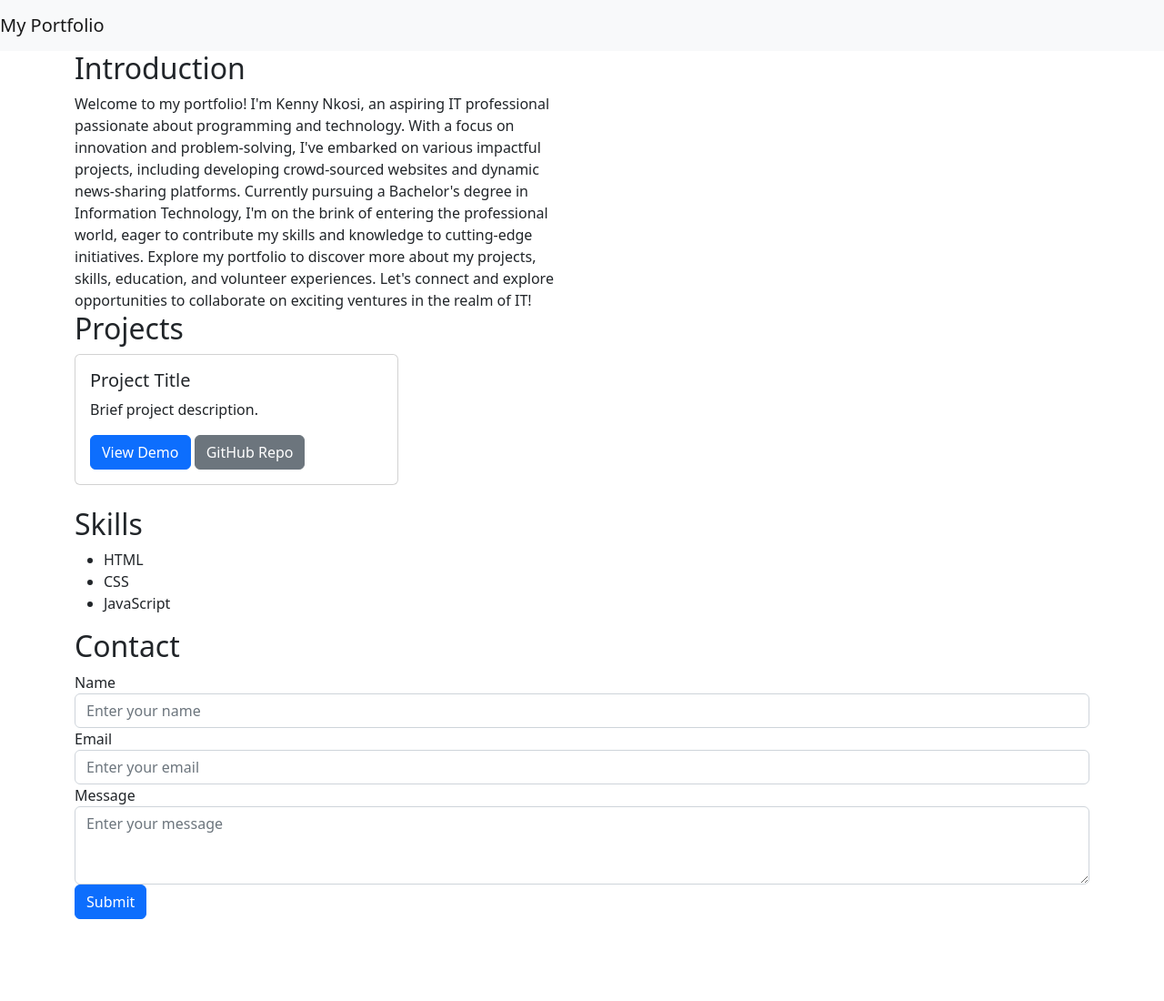
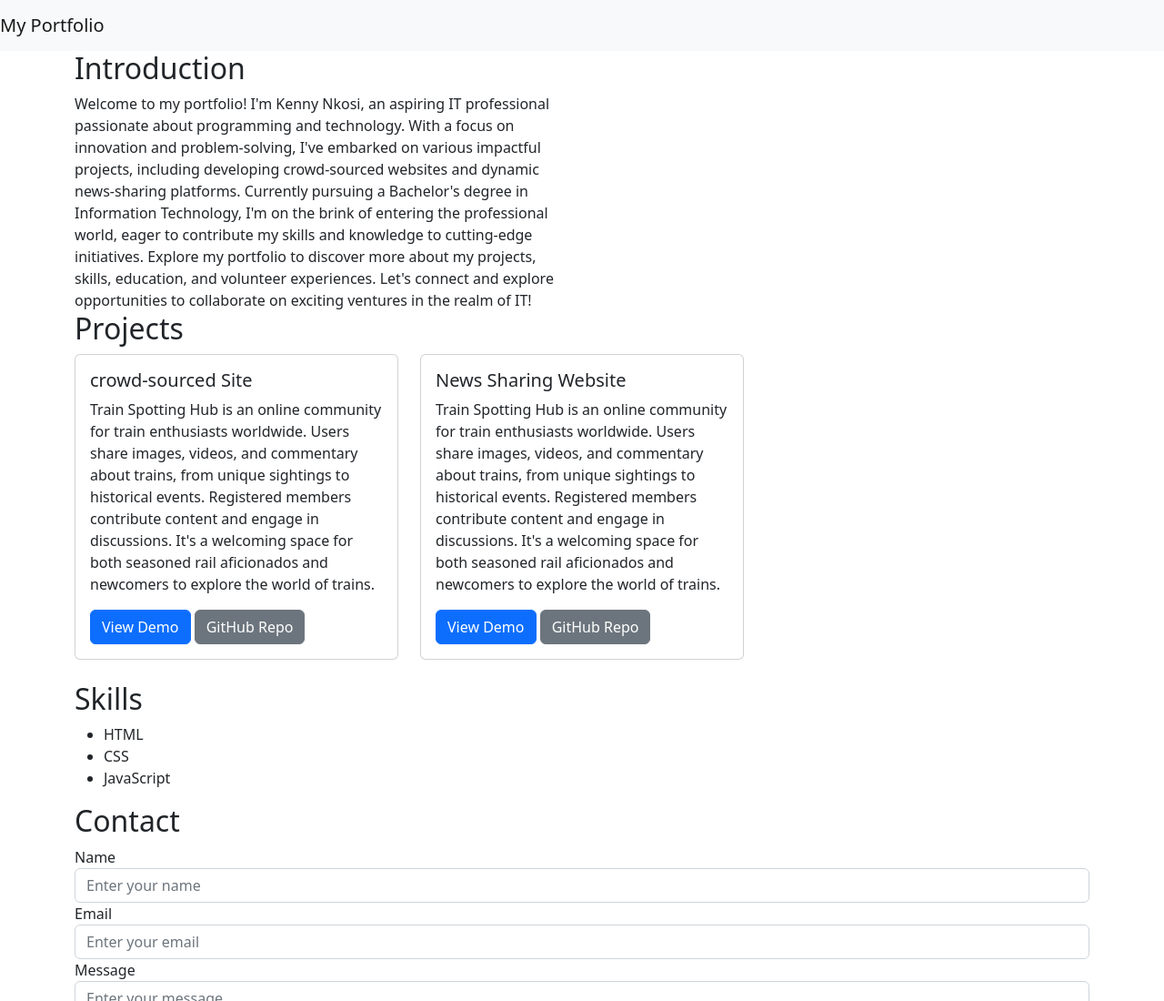
Before and after one commit to Nkosikenny/Portfolio-Website, a plain HTML site: page src/index.html in a window 1280 px wide. Shown: the top 1100 px of the page at 91% size. Before the commit the page ends 1010 px from the top, so only its background shows below. Drawn offline with nearby package versions, Linux system fonts and the light colour scheme.

Commit message:
modified project section

```diff
--- a/src/index.html
+++ b/src/index.html
@@ -1,16 +1,19 @@
 <!DOCTYPE html>
 <html lang="en">
+
 <head>
     <meta charset="UTF-8">
     <meta name="viewport" content="width=device-width, initial-scale=1.0">
     <title>My Portfolio</title>
     <!-- Bootstrap CSS -->
-  <link href="https://cdn.jsdelivr.net/npm/bootstrap@5.2.3/dist/css/bootstrap.min.css" rel="stylesheet" integrity="sha384-rbsA2VBKQhggwzxH7pPCaAqO46MgnOM80zW1RWuH61DGLwZJEdK2Kadq2F9CUG65" crossorigin="anonymous">
+    <link href="https://cdn.jsdelivr.net/npm/bootstrap@5.2.3/dist/css/bootstrap.min.css" rel="stylesheet"
+        integrity="sha384-rbsA2VBKQhggwzxH7pPCaAqO46MgnOM80zW1RWuH61DGLwZJEdK2Kadq2F9CUG65" crossorigin="anonymous">
     <!-- Custom CSS -->
     <style>
         /* Add your custom CSS styles here */
     </style>
 </head>
+
 <body>
 
     <!-- Navigation -->
@@ -25,11 +28,16 @@
         <div class="row">
             <div class="col">
                 <article>
-                Welcome to my portfolio! I'm Kenny Nkosi, an aspiring IT professional passionate about programming and technology.
-                With a focus on innovation and problem-solving, I've embarked on various impactful projects, including developing
-                crowd-sourced websites and dynamic news-sharing platforms. Currently pursuing a Bachelor's degree in Information Technology,
-                I'm on the brink of entering the professional world, eager to contribute my skills and knowledge to cutting-edge initiatives.
-                 Explore my portfolio to discover more about my projects, skills, education, and volunteer experiences.
+                    Welcome to my portfolio! I'm Kenny Nkosi, an aspiring IT professional passionate about programming
+                    and technology.
+                    With a focus on innovation and problem-solving, I've embarked on various impactful projects,
+                    including developing
+                    crowd-sourced websites and dynamic news-sharing platforms. Currently pursuing a Bachelor's degree in
+                    Information Technology,
+                    I'm on the brink of entering the professional world, eager to contribute my skills and knowledge to
+                    cutting-edge initiatives.
+                    Explore my portfolio to discover more about my projects, skills, education, and volunteer
+                    experiences.
                     Let's connect and explore opportunities to collaborate on exciting ventures in the realm of IT!
                 </article>
             </div>
@@ -49,14 +57,32 @@
             <div class="col-md-4 mb-4">
                 <div class="card">
                     <div class="card-body">
-            <h5 class="card-title">Project Title</h5>
-            <p class="card-text">Brief project description.</p>
+                        <h5 class="card-title">crowd-sourced Site</h5>
+                        <p class="card-text">Train Spotting Hub is an online community for train enthusiasts worldwide.
+                            Users share images, videos, and commentary about trains, from unique sightings to historical
+                            events. Registered members contribute content and engage in discussions.
+                            It's a welcoming space for both seasoned rail aficionados and newcomers to explore the world
+                            of trains.</p>
                         <a href="#" class="btn btn-primary">View Demo</a>
                         <a href="#" class="btn btn-secondary">GitHub Repo</a>
                     </div>
                 </div>
             </div>
             <!-- Add more project cards as needed -->
+            <div class="col-md-4 mb-4">
+                <div class="card">
+                    <div class="card-body">
+                        <h5 class="card-title">News Sharing Website</h5>
+                        <p class="card-text">Train Spotting Hub is an online community for train enthusiasts worldwide.
+                            Users share images, videos, and commentary about trains, from unique sightings to historical
+                            events. Registered members contribute content and engage in discussions.
+                            It's a welcoming space for both seasoned rail aficionados and newcomers to explore the world
+                            of trains.</p>
+                        <a href="#" class="btn btn-primary">View Demo</a>
+                        <a href="#" class="btn btn-secondary">GitHub Repo</a>
+                    </div>
+                </div>
+            </div>
         </div>
     </section>
 
@@ -92,10 +118,13 @@
     </section>
 
     <!-- Bootstrap JS -->
-  <script src="https://cdn.jsdelivr.net/npm/bootstrap@5.2.3/dist/js/bootstrap.bundle.min.js" integrity="sha384-kenU1KFdBIe4zVF0s0G1M5b4hcpxyD9F7jL+jjXkk+Q2h455rYXK/7HAuoJl+0I4" crossorigin="anonymous"></script>
+    <script src="https://cdn.jsdelivr.net/npm/bootstrap@5.2.3/dist/js/bootstrap.bundle.min.js"
+        integrity="sha384-kenU1KFdBIe4zVF0s0G1M5b4hcpxyD9F7jL+jjXkk+Q2h455rYXK/7HAuoJl+0I4"
+        crossorigin="anonymous"></script>
     <!-- Custom JS -->
     <script>
         // Add your custom JavaScript here
     </script>
 </body>
+
 </html>
```
Lines whose indentation alone changed are shown as unchanged.
